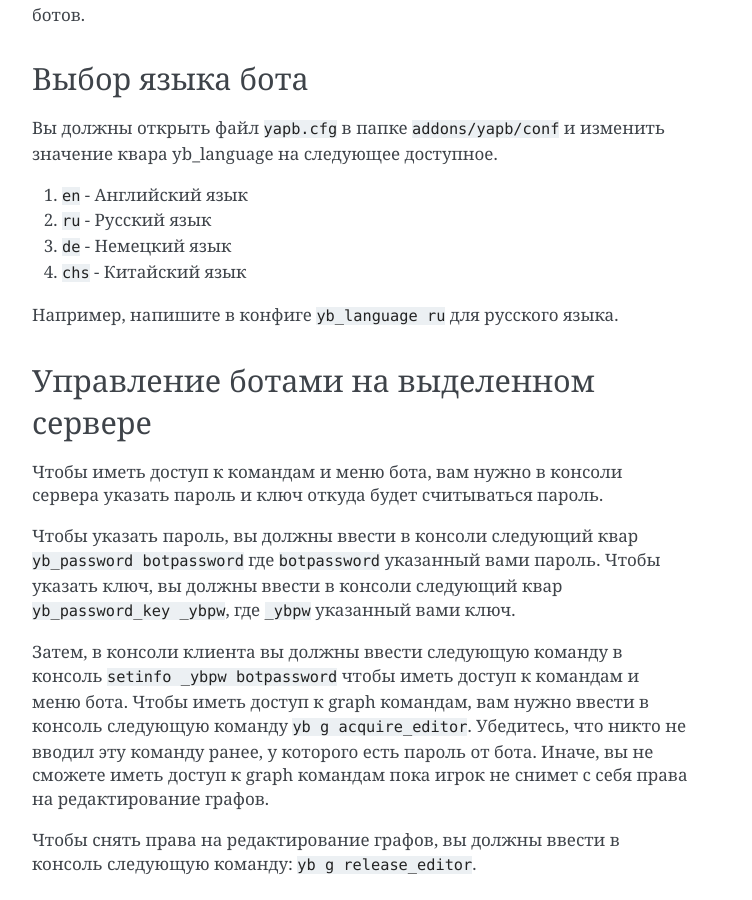
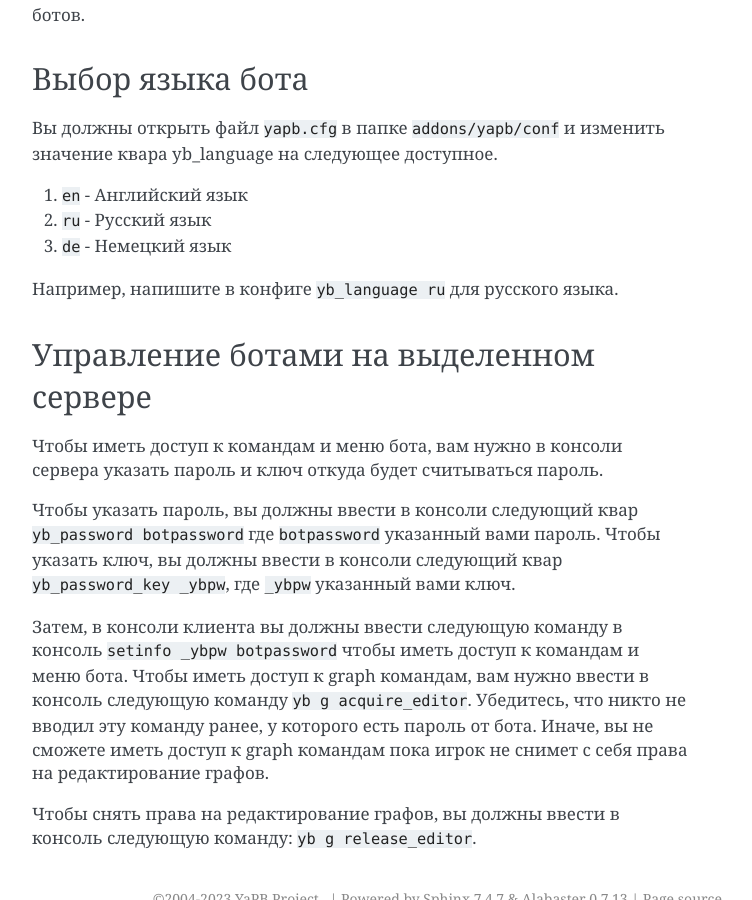
Before and after one commit to yapb/docs, a Sphinx documentation site: the page built from docs/botusage.rst, in a window 1280 px wide and 900 px high, scrolled down 10621 px. Shown: the whole window, without its empty margins (388-1140 px from the left). Built offline with Sphinx 7.4.7, drawn with Linux system fonts in a browser that asks for light colours.

Commit message:
remove: YaPB no longer has Chinese language (since no one keeps it up to date)

```diff
--- a/docs/botusage.rst
+++ b/docs/botusage.rst
@@ -307,7 +307,6 @@ yb cvars
 #. ``en`` - Английский язык
 #. ``ru`` - Русский язык
 #. ``de`` - Немецкий язык
-#. ``chs`` - Китайский язык
 
 Например, напишите в конфиге ``yb_language ru`` для русского языка.
 
--- a/docs/configuring.rst
+++ b/docs/configuring.rst
@@ -380,7 +380,7 @@ yb_language
 
 Настраивает язык бота для меню, имён, чата и сообщений.
 
-Допустимые значения: ``ru``, ``en``, ``de``, ``chs``, Стандартное значение ``en``.
+Допустимые значения: ``ru``, ``en``, ``de``, Стандартное значение ``en``.
 
 
 yb_name_prefix
--- a/docs/localization.rst
+++ b/docs/localization.rst
@@ -4,7 +4,7 @@
 Файлы локализации YaPB находятся внутри папки ``addons/yapb/conf/lang``.
 Основная локализация находится внутри ``**_lang.cfg`` где ``**`` это двухбуквенный код языка.
 Например: ``ru`` для Русского языка, ``de`` для Немецкого языка, и т.д.
-На данный момент, YaPB имеет четыре языка: Английский, Русский, Немецкий и Китайский.
+На данный момент, YaPB имеет три языка: Английский, Русский и Немецкий.
 
 Также, помимо локализации основных вещей бота, таких как меню, всплывающие сообщения, текст в консоли, и т.д. Вы можете создать базу чата и список никнеймов на вашем языке.
 ``**_chat.cfg`` для чата, и ``**_names.cfg`` для никнеймов соответственно.
```
